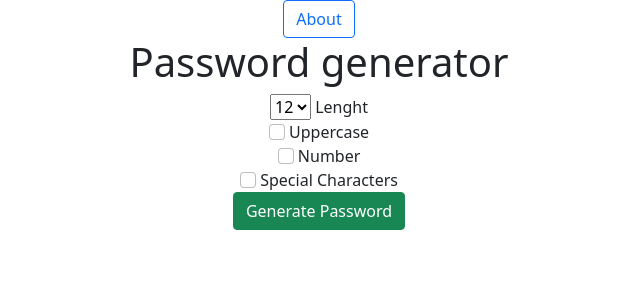
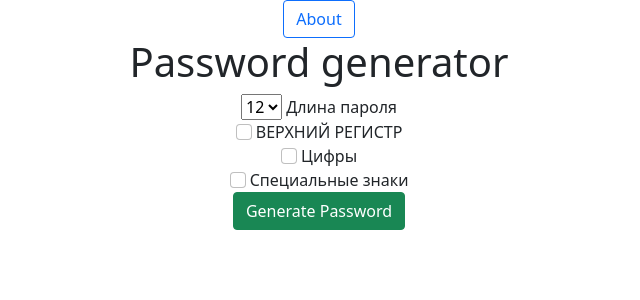
Before and after one commit to stepanovartem93/password_generator, a Django app: page / in a window 1280 px wide. Shown: the top 300 px of the page, without its empty margins (321-961 px from the left). Run offline with Django 3.2, Linux system fonts and the light colour scheme.

Commit message:
-adopt to Russian

```diff
--- a/password_generator/generator/templates/generator/about.html
+++ b/password_generator/generator/templates/generator/about.html
@@ -9,9 +9,9 @@
 </head>
 <body>
     <div class="container text-center">
-        <h1>Hello, Friend!</h1>
+        <h1>Привет, друг!</h1>
         <h3>This site lets you to generate great password. Site created by Artem Stepanov</h3>
-        <a href="{% url 'home' %}" class="btn btn-primary">TRY IT!</a>
+        <a href="{% url 'home' %}" class="btn btn-primary">ПОПРОБУЙ!</a>
     </div>
 </body>
 </html>
--- a/password_generator/generator/templates/generator/home.html
+++ b/password_generator/generator/templates/generator/home.html
@@ -22,7 +22,7 @@
                 <option value="11">11</option>
                 <option value="12" selected="selected">12</option>
                 <option value="13">13</option>
-            </select> Lenght
+            </select> Длина пароля
             <!-- <div class="form-check form-switch">
                 <input class="form-check-input" type="checkbox" role="switch" id="flexSwitchCheckDefault" name="uppercase">
                 <label class="form-check-label" for="flexSwitchCheckDefault">ВЕРХНИЙ РЕГИСТР</label>
@@ -36,13 +36,13 @@
                 <label class="form-check-label" for="flexSwitchCheckDefault">Специальные знаки</label>
             </div> -->
             <div>
-                <input class="form-check-input" type="checkbox" name="uppercase"> Uppercase
+                <input class="form-check-input" type="checkbox" name="uppercase"> ВЕРХНИЙ РЕГИСТР
             </div>
             <div>
-                <input class="form-check-input" type="checkbox" name="numbers"> Number
+                <input class="form-check-input" type="checkbox" name="numbers"> Цифры
             </div>
             <div>
-                <input class="form-check-input" type="checkbox" name="special"> Special Characters
+                <input class="form-check-input" type="checkbox" name="special"> Специальные знаки
             </div>
             <input type="submit" value="Generate Password" class="btn btn-success">
         </form>
```
